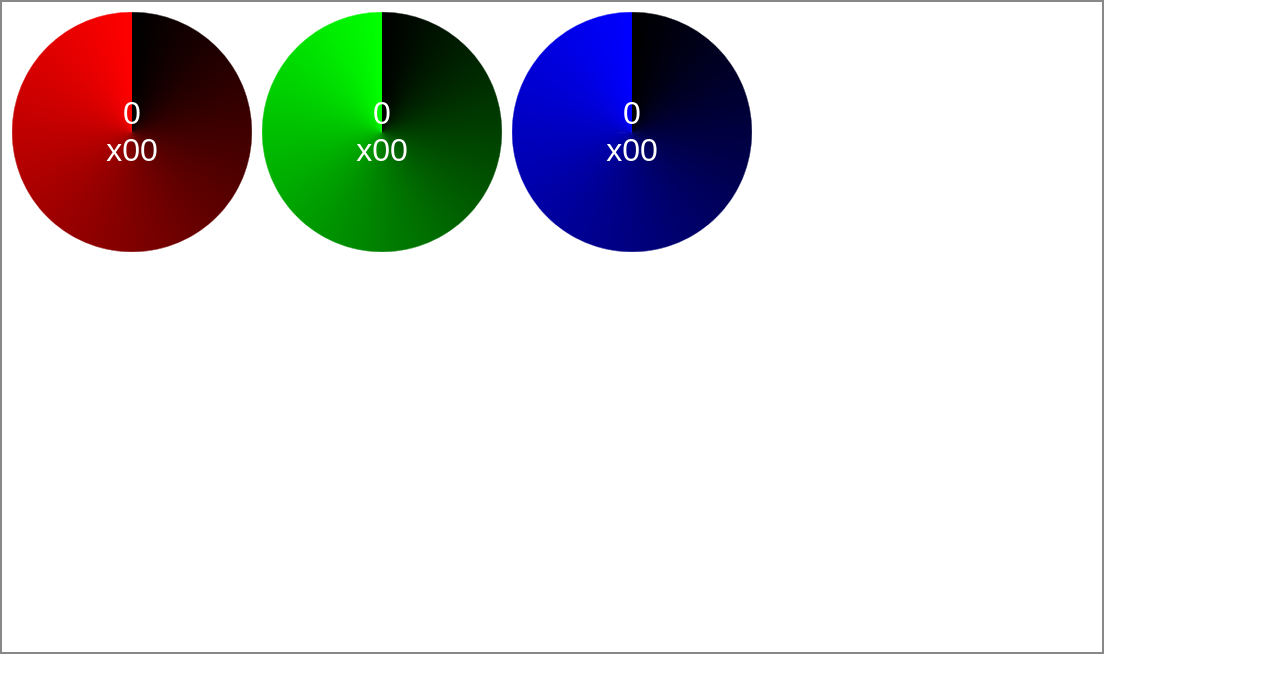
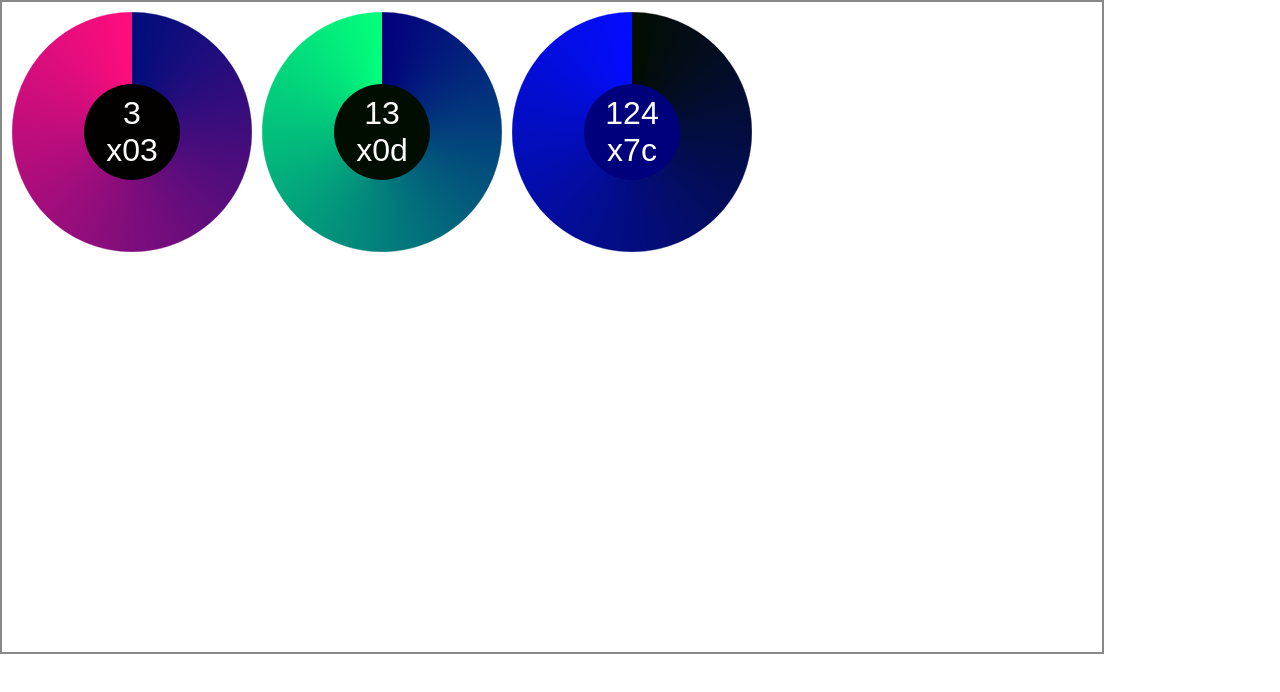
Before and after one commit to michaellaszlo/color-spinner, a plain HTML site: page index.html in a window 1280 px wide. Shown: the top 692 px of the page. Drawn offline with Linux system fonts and the light colour scheme.

Commit message:
Paint hole with primary color

```diff
--- a/css/spin.css
+++ b/css/spin.css
@@ -7,31 +7,13 @@ body {
   font-family: sans-serif;
 }
 
-#discs {
-  position: fixed;
-  left: 50px;
-  top: 50px;
-}
-
-#discs canvas {
-  position: absolute;
-}
-
-#discs .display {
-  position: absolute;
-  display: inline-block;
-  font-size: 32px;
-  text-align: center;
-  outline: 0;
-}
-
-#mix {
-  position: fixed;
-}
-
 #canvases {
   border: 2px solid #888;
   position: relative;
+}
+
+#canvases canvas {
+  position: absolute;
 }
 
 #canvases .label {
--- a/js/spin.js
+++ b/js/spin.js
@@ -4,7 +4,7 @@ var ColorSpinner = {
   layout: {
     canvas: { width: 1100, height: 650, left: 0, top: 0, number: 5 },
     mixer: { coarse: 1, diameter: 240, gap: 10 },
-    hole: { overlap: 2 },
+    hole: { radius: { proportion: 0.4 } },
     smoother: 0.5,
     display: { color: '#fff', width: 100, height: 32 },
     sector: { color: '#fff' },
@@ -50,6 +50,7 @@ ColorSpinner.load = function () {
         canvasNames = ['ring', 'hole', 'sector'];
     g.mixers.push(mixer);
     mixer.diameter = width;
+    mixer.color = color;
     mixer.index = ix;
     mixer.canvas = {};
     mixer.context = {};
@@ -70,7 +71,10 @@ ColorSpinner.load = function () {
     mixer.paint = g.makeMixerPaint(mixer);
   });
   g.colors.forEach(function (color, ix, array) {
-    g.mixer[color].setValue(0);
+    g.mixer[color].setValue(Math.floor(Math.random() * 256));
+  });
+  g.colors.forEach(function (color, ix, array) {
+    g.mixer[color].paint();
   });
 
   // Make the two-color mixing grid.
@@ -90,12 +94,6 @@ ColorSpinner.makeMixerSetValue = function (mixer) {
     g.mix.rgb[mixer.index] = value;
     // Display the mixer's own value.
     mixer.label.innerHTML = value + '<br />x' + g.toHex2(value);
-    // Paint the other two mixers.
-    for (var index = 0; index < 3; ++index) {
-      if (index != mixer.index) {
-        g.mixers[index].paint();
-      }
-    }
   };
 };
 
@@ -104,8 +102,8 @@ ColorSpinner.makeMixerPaint = function (mixer) {
       layout = g.layout,
       index = mixer.index;
   return function () {
-    // Copy the current color value.
-    var rgb = g.mix.rgb,
+    // Copy the current RGB tuple.
+    var rgb = g.mix.rgb.slice(),
         currentValue = rgb[index];
     // Paint the ring with other values, sampling coarsely through the range.
     var context = mixer.context.ring,
@@ -133,9 +131,18 @@ ColorSpinner.makeMixerPaint = function (mixer) {
     context.arc(x0, y0, radius + smoother/2, 0, 2*Math.PI);
     context.stroke();
     // Paint the hole.
+    context = mixer.context.hole;
+    context.clearRect(mixer.left, mixer.top, mixer.width, mixer.height);
+    radius *= layout.hole.radius.proportion;
+    rgb = [0, 0, 0];
+    rgb[index] = currentValue;
+    context.fillStyle = 'rgb(' + rgb.join(', ') + ')';
+    context.beginPath();
+    context.arc(x0, y0, radius, 0, 2*Math.PI);
+    context.lineWidth = 2;
+    context.strokeStyle = '#000';
+    context.fill();
     // Paint the sector.
-    // Restore the color value.
-    rgb[index] = currentValue;
   };
 };
 
```
